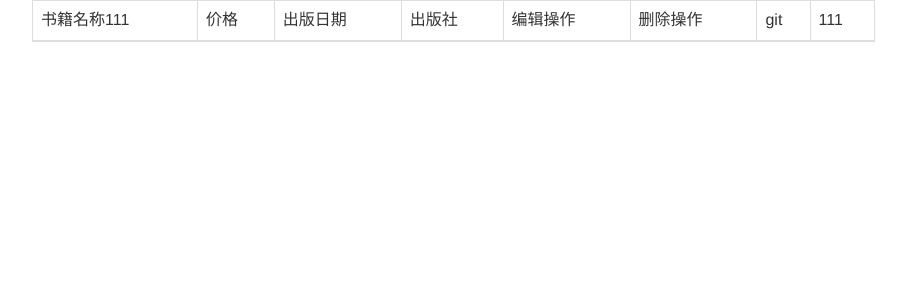
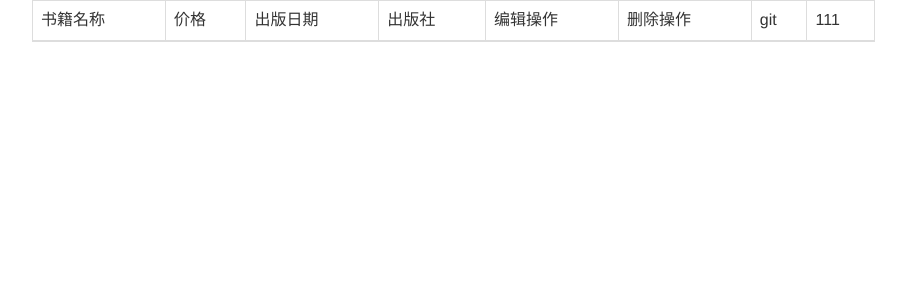
Before and after one commit to guoyuan4191/guoyuan, a Django app: page / in a window 1280 px wide. Shown: the part 60-360 px from the top of the page, without its empty margins (135-1041 px from the left). Run offline with Django 3.2, Linux system fonts and the light colour scheme; data that the repository does not hold is empty; some libraries are stand-ins or nearby versions.

Commit message:
修改书籍名称bug

```diff
--- a/templates/index.html
+++ b/templates/index.html
@@ -60,7 +60,7 @@
             <table class="table table-bordered">
                 <thead>
                     <tr class="title">
-                        <td>书籍名称111</td>
+                        <td>书籍名称</td>
                         <td>价格</td>
                         <td>出版日期</td>
                         <td>出版社</td>
```
